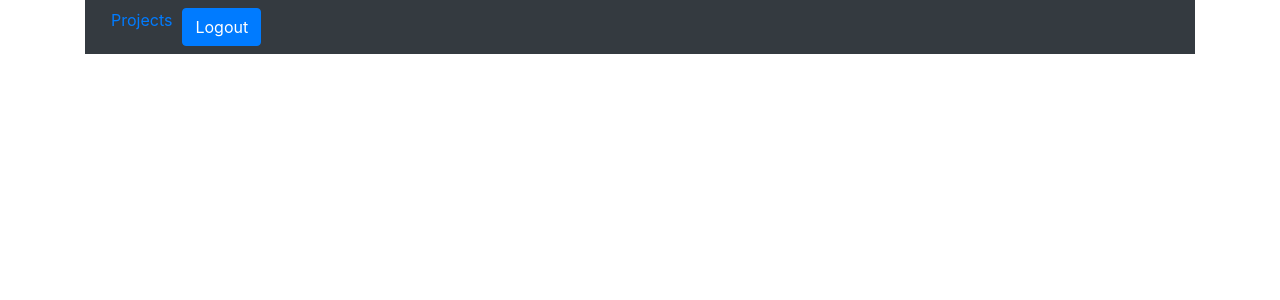
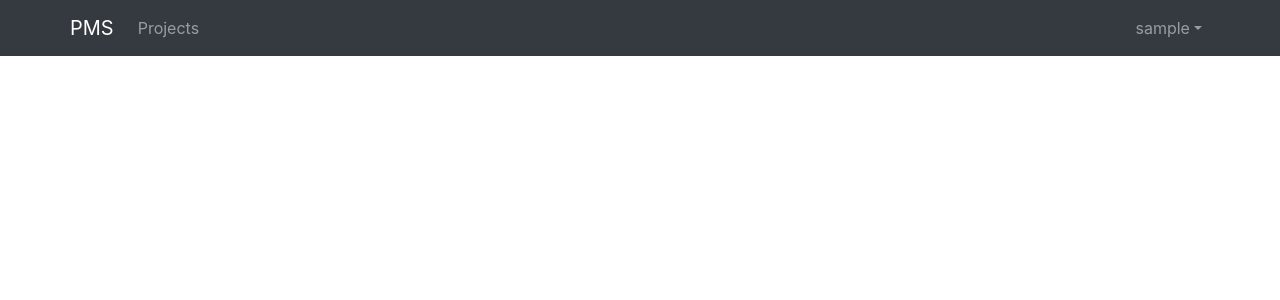
Before and after one commit to shresthalucky/project-management-system, a React (Create React App) app in the folder frontend/: page / in a window 1280 px wide. Shown: the top 300 px of the page. Built offline with nearby package versions, Linux system fonts and the light colour scheme; sample sign-in values are in the browser's storage.

Commit message:
Change navbar layout

```diff
--- /dev/null
+++ b/frontend/src/components/AppNav/AppNav.jsx
@@ -0,0 +1,23 @@
+import React from 'react';
+import { NavLink } from 'react-router-dom';
+import { Nav } from 'react-bootstrap';
+
+import { roles } from '../../roles';
+
+function AppNav({ auth, handleLogout }) {
+
+  return (
+    <Nav className="mr-auto">
+      <Nav.Item>
+        <NavLink exact to="/projects" className="nav-link">Projects</NavLink>
+      </Nav.Item>
+      {auth.role.id === roles.ADMIN &&
+        <Nav.Item>
+          <NavLink exact to="/users" className="nav-link">Users</NavLink>
+        </Nav.Item>
+      }
+    </Nav>
+  );
+}
+
+export default AppNav;
--- /dev/null
+++ b/frontend/src/components/AppNav/index.js
@@ -0,0 +1,3 @@
+import Nav from './AppNav';
+
+export default Nav;
--- a/frontend/src/components/Layout/Layout.js
+++ b/frontend/src/components/Layout/Layout.js
@@ -1,11 +1,11 @@
 import React from 'react';
 import { connect } from 'react-redux';
-import { Container, Button } from 'react-bootstrap';
+import { Container, Navbar, Nav, NavDropdown } from 'react-bootstrap';
 
-import Nav from '../Nav';
+import AppNav from '../AppNav';
 import { logoutAuth } from '../../actions/authActions';
 
-function Layout({ children, ...props }) {
+function Layout({ children, auth, ...props }) {
 
   const handleLogout = () => {
     localStorage.removeItem('user');
@@ -13,13 +13,37 @@ function Layout({ children, ...props }) {
   }
 
   return (
-    <Container>
-      <Nav logoutHandler={handleLogout} />
+    <div>
+      <Navbar bg="dark" variant="dark">
+        <Container>
+          <Navbar.Brand href="/">PMS</Navbar.Brand>
+          <AppNav auth={auth} />
+          <Nav>
+            <NavDropdown alignRight title={auth.username} id="nav-dropdown">
+              <NavDropdown.Header>
+                {auth.role.type}
+              </NavDropdown.Header>
+              <NavDropdown.Divider />
+              <NavDropdown.Item>Settings</NavDropdown.Item>
+              <NavDropdown.Item onClick={handleLogout}>Log out</NavDropdown.Item>
+            </NavDropdown>
+          </Nav>
+        </Container>
+      </Navbar>
+
       <main className="mt-5">
-        {children}
+        <Container>
+          {children}
+        </Container>
       </main>
-    </Container>
+    </div>
   );
+}
+
+const mapStateToProps = state => {
+  return {
+    auth: state.auth
+  };
 }
 
 const mapDispatchToProps = dispatch => {
@@ -28,4 +52,4 @@ const mapDispatchToProps = dispatch => {
   };
 };
 
-export default connect(null, mapDispatchToProps)(Layout);
+export default connect(mapStateToProps, mapDispatchToProps)(Layout);
--- a/frontend/src/components/Nav/Nav.jsx
+++ /dev/null
@@ -1,30 +0,0 @@
-import React from 'react';
-import { NavLink } from 'react-router-dom';
-import { Nav, Navbar, Button } from 'react-bootstrap';
-
-import { roles } from '../../roles';
-
-function AppNav({ handleLogout }) {
-
-  const user = JSON.parse(localStorage.getItem('auth'));
-
-  return (
-    <Navbar bg="dark" variant="dark">
-      <Nav className="mr-auto">
-        <Nav.Item>
-          <NavLink exact to="/projects" className="navlink">Projects</NavLink>
-        </Nav.Item>
-        {user.roleId === roles.ADMIN &&
-          <Nav.Item>
-            <NavLink exact to="/users" className="navlink">Users</NavLink>
-          </Nav.Item>
-        }
-        <Nav>
-          <Button onClick={handleLogout}>Logout</Button>
-        </Nav>
-      </Nav>
-    </Navbar >
-  );
-}
-
-export default AppNav;
--- a/frontend/src/components/Nav/index.js
+++ /dev/null
@@ -1,3 +0,0 @@
-import Nav from './Nav';
-
-export default Nav;
--- a/frontend/src/styles/index.scss
+++ b/frontend/src/styles/index.scss
@@ -1,9 +1 @@
 @import "~bootstrap/scss/bootstrap";
-
-.navlink {
-  margin: 20px 10px;
-}
-
-.navlink.active {
-  color: #ffffff;
-}
```
Also changed, not shown: 1 other file (tests, documents, lock files or other folders).
